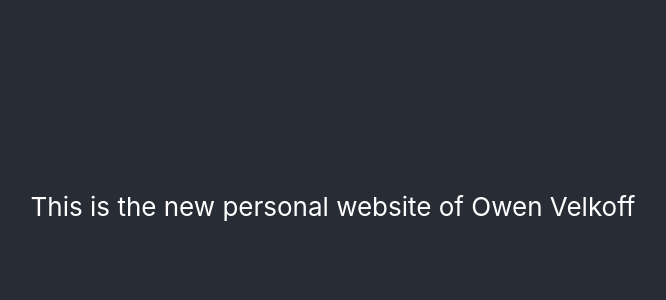
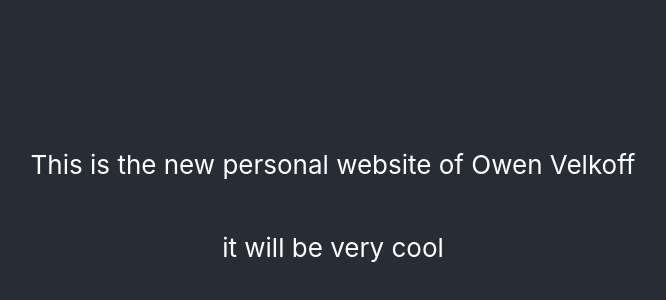
Before and after one commit to owenvelk/owenvelk.github.io, a React (Create React App) app: page / in a window 1280 px wide. Shown: the part 194-494 px from the top of the page, without its empty margins (307-973 px from the left). Built offline with nearby package versions, Linux system fonts and the light colour scheme.

Commit message:
hope this works

```diff
--- a/src/App.js
+++ b/src/App.js
@@ -10,6 +10,7 @@ function App() {
           Edit <code>src/App.js</code> and save to reload.
         </p> */}
         <p> This is the new personal website of Owen Velkoff </p>
+        <p> it will be very cool </p>
         {/* <a
           className="App-link"
           href="https://reactjs.org"
```
